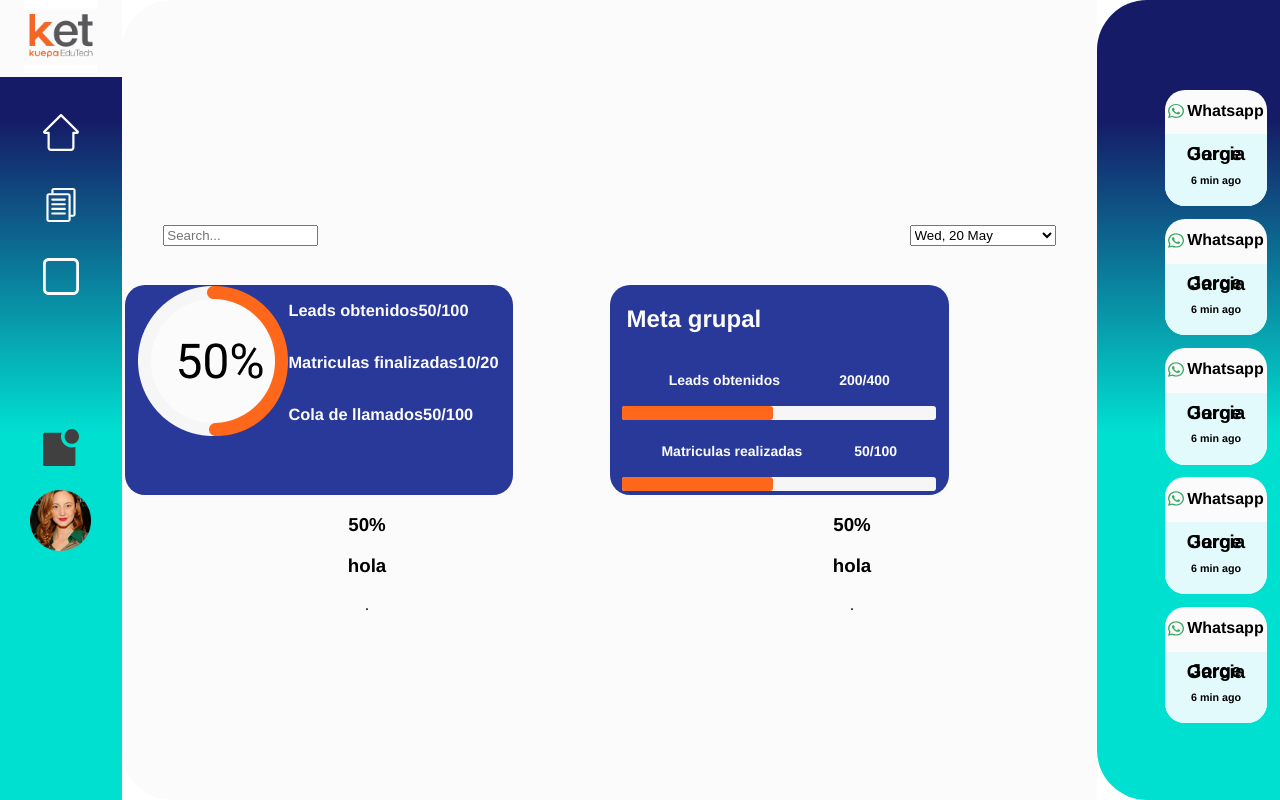
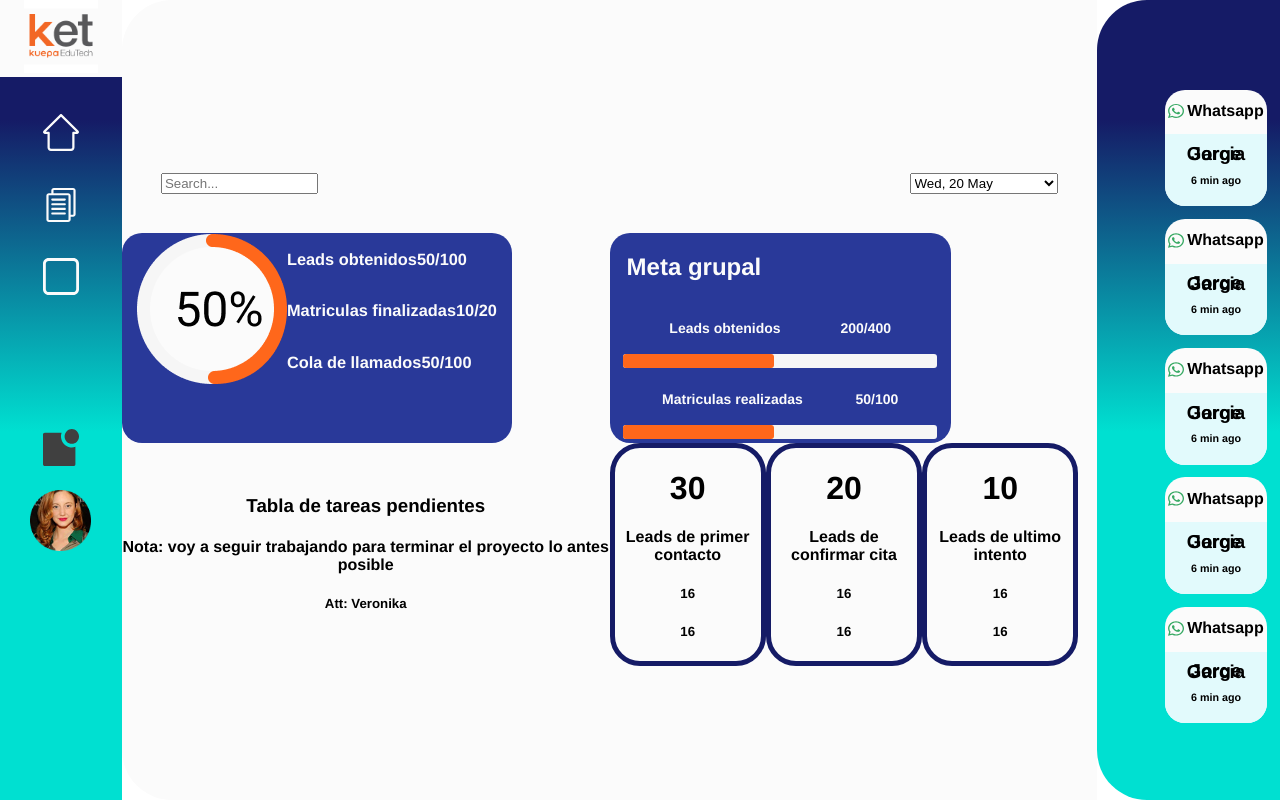
Before and after one commit to VeronikaEspa/CRM-Kuepa, a React (Create React App) app: page / in a window 1280 px wide. Built offline with nearby package versions, Linux system fonts and the light colour scheme.

Commit message:
Empezando la estructura de los planes

```diff
--- a/src/components/Faltante/Faltante.jsx
+++ b/src/components/Faltante/Faltante.jsx
@@ -6,12 +6,9 @@ function Faltante() {
       <div className="componenteEncabezado">
         <div className="">
             <div className="">
-                <h3>50%</h3>
-                <div className="barraMedidor"></div>
-            </div>
-            <div className="">
-                <h3>hola</h3>
-                <div className="barraMedidor">.</div>
+                <h3>Tabla de tareas pendientes</h3>
+                <h4>Nota: voy a seguir trabajando para terminar el proyecto lo antes posible</h4>
+                <h5>Att: Veronika</h5>
             </div>
         </div>
       </div>
--- a/src/components/Plan/Plan.estilos.css
+++ b/src/components/Plan/Plan.estilos.css
@@ -0,0 +1,11 @@
+.conjuntoDeTarjetas{
+    display: flex;
+}
+.tarjetaPlan{
+    border: 5px solid rgba(21,27,102,1);
+    width: 30%;
+    border-radius: 30px;
+}
+.numeroCantidad{
+    text-decoration: linear-gradient(180deg, rgba(21,27,102,1) 15%, rgba(0,224,209,1) 54%);
+}
--- a/src/components/Plan/Plan.jsx
+++ b/src/components/Plan/Plan.jsx
@@ -3,15 +3,25 @@ import './Plan.estilos.css'
 // import hola from '../../utils/img/detener.svg'
 function Plan() {
     return (
-      <div className="componenteEncabezado">
-        <div className="">
-            <div className="">
-                <h3>50%</h3>
-                <div className="barraMedidor"></div>
+      <div className="componentePlan">
+        <div className="conjuntoDeTarjetas">
+            <div className="tarjetaPlan">
+                <h1 className="numeroCantidad">30</h1>
+                <h4>Leads de primer contacto</h4>
+                <h5>16</h5>
+                <h5>16</h5>
             </div>
-            <div className="">
-                <h3>hola</h3>
-                <div className="barraMedidor">.</div>
+            <div className="tarjetaPlan">
+                <h1 className="numeroCantidad">20</h1>
+                <h4>Leads de confirmar cita</h4>
+                <h5>16</h5>
+                <h5>16</h5>
+            </div>
+            <div className="tarjetaPlan">
+                <h1 className="numeroCantidad">10</h1>
+                <h4>Leads de ultimo intento</h4>
+                <h5>16</h5>
+                <h5>16</h5>
             </div>
         </div>
       </div>
```
